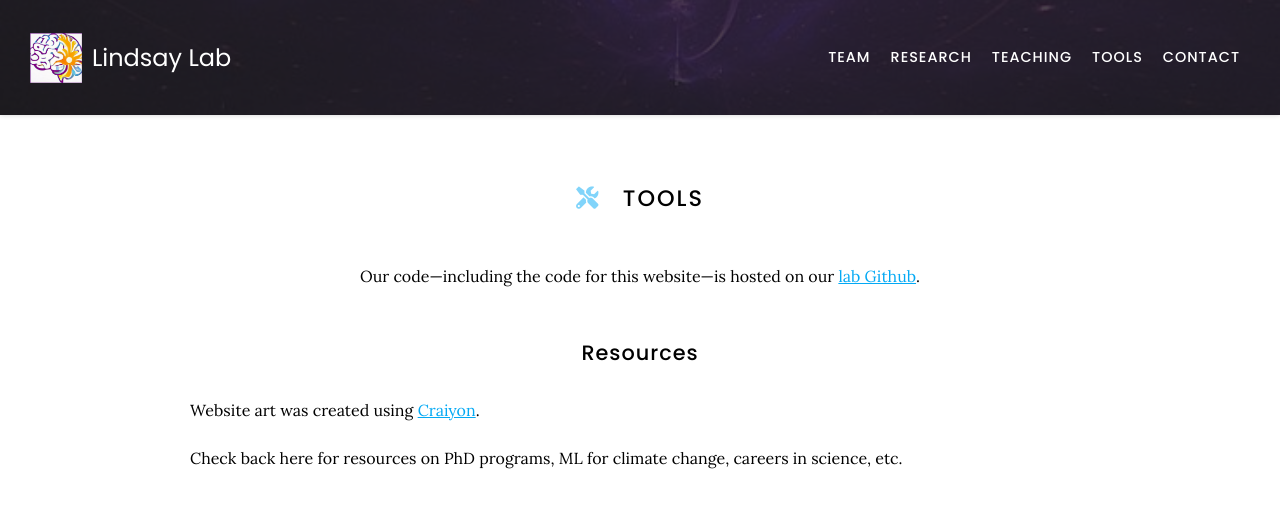
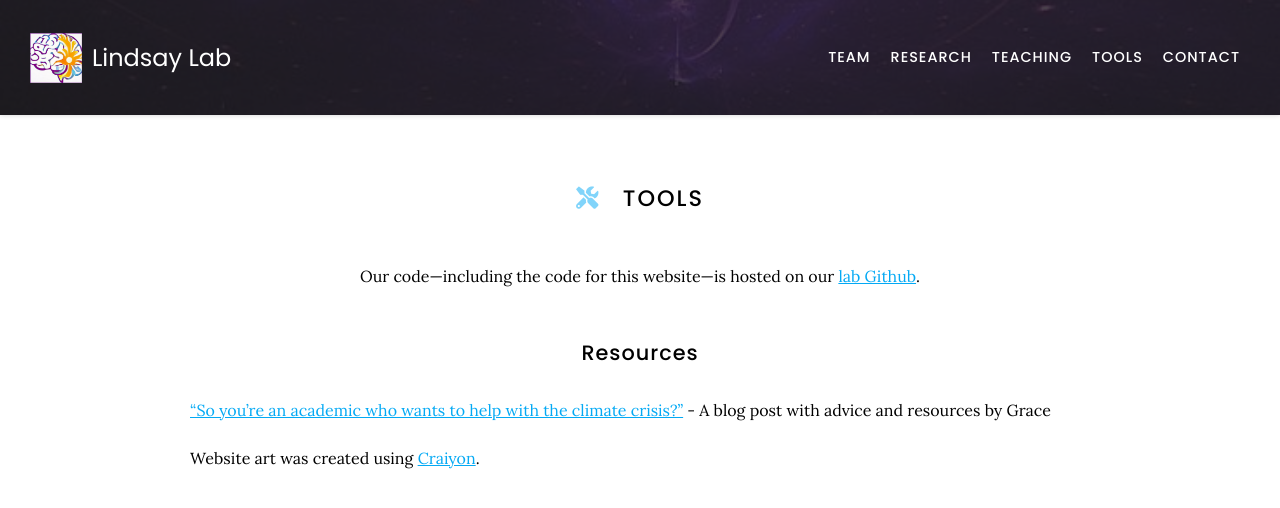
Before and after one commit to Lindsay-Lab/lindsay-lab.github.io, a Jekyll site: the page built from tools/index.md, in a window 1280 px wide. Shown: the top 508 px of the page. Built offline with Jekyll 4.4.1, drawn with Linux system fonts in a browser that asks for light colours; nearby versions of some CDN libraries.

Commit message:
Update index.md

```diff
--- a/tools/index.md
+++ b/tools/index.md
@@ -11,9 +11,10 @@ Our code&mdash;including the code for this website&mdash;is hosted on our [lab G
 {:.center}
 
 ## Resources
+
+["So you're an academic who wants to help with the climate crisis?"](https://gracewlindsay.com/2023/08/04/so-youre-an-academic-who-wants-to-help-with-the-climate-crisis/) - A blog post with advice and resources by Grace
+
 Website art was created using [Craiyon](https://www.craiyon.com/).
-
-Check back here for resources on PhD programs, ML for climate change, careers in science, etc.
 
 <!--{% include search-info.html %}
 
```
